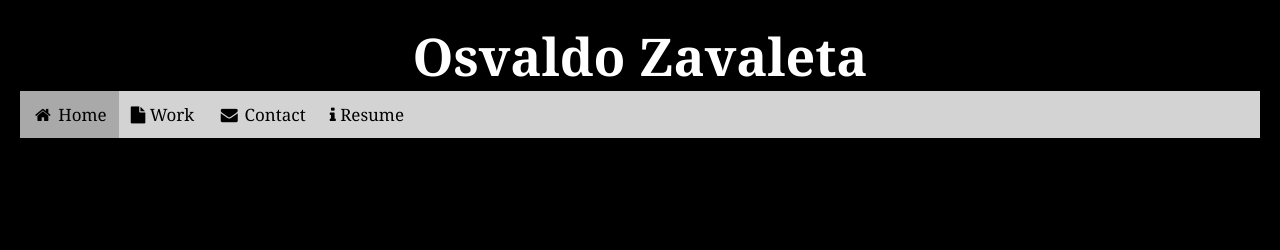
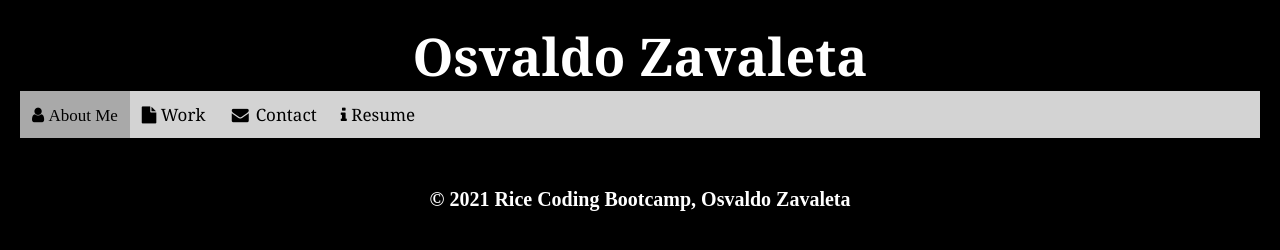
Before and after one commit to zavaletaosv/First-Portfolio, a plain HTML site: page index.html in a window 1280 px wide. Drawn offline with Linux system fonts and the light colour scheme.

Commit message:
Index and CSS updated, footer added and styled

```diff
--- a/index.html
+++ b/index.html
@@ -13,11 +13,16 @@
         <!-- Load An Icon Library-->
         <link rel="stylesheet" href="https://cdnjs.cloudflare.com/ajax/libs/font-awesome/4.7.0/css/font-awesome.min.css">
         <div class="navbar">
-            <a class="active" href="#"><i class="fa fa-fw fa-home"></i> Home</a>
+            <a class="active" href="#"><i class="fa fa-user" aria-hidden="true"> About Me</i></a>
             <a href="#"><i class="fa fa-file" aria-hidden="true"></i> Work</a>
             <a href="#"><i class="fa fa-fw fa-envelope"></i> Contact</a>
             <a href="#"><i class="fa fa-info" aria-hidden="true"></i> Resume</a>
         </div>
     </header>
+
+    <!-- Footer -->
+    <footer class="footer">
+        <h4> &copy; 2021 Rice Coding Bootcamp, Osvaldo Zavaleta </h4>
+    </footer>
 </body>
 </html>
--- a/style.css
+++ b/style.css
@@ -72,3 +72,16 @@ Vertically Instead of Horizontally on Screens Less Than 500 Pixels */
     display: block;
     }
 }
+
+/* Footer Styling */
+
+.footer {
+    padding: 30px;
+    text-align: center;
+    clear: both;
+}
+
+.footer h4 {
+    color: white;
+    font-size: 20px;
+}
```
